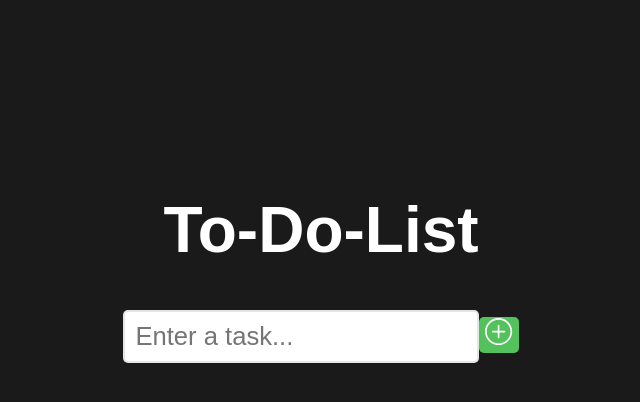
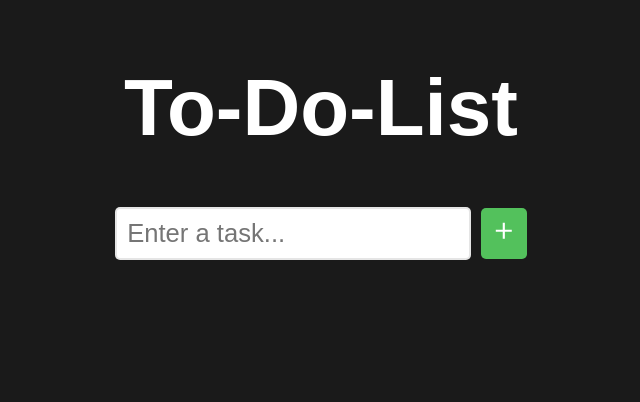
Before and after one commit to Bastyze98/To-Do-List, a React (Vite) app: page / in a window 1280 px wide. Shown: the top 402 px of the page, without its empty margins (319-959 px from the left). Built offline with nearby package versions, Linux system fonts and the light colour scheme.

Commit message:
modified the placement of buttons, added a border line after arrows, left centered the text

```diff
--- a/src/TaskInput.jsx
+++ b/src/TaskInput.jsx
@@ -1,6 +1,6 @@
-import { SlPlus } from "react-icons/sl";
+import { ImCancelCircle } from "react-icons/im";
 import { LuPencilLine } from "react-icons/lu";
-import { MdOutlineCancel } from "react-icons/md";
+import { IoMdAdd } from "react-icons/io";
 import PropTypes from "prop-types";
 
 const TaskInput = ({
@@ -12,7 +12,7 @@ const TaskInput = ({
   cancelEdit,
 }) => {
   return (
-    <div>
+    <div className="input-add-update-cancel">
       <input
         type="text"
         placeholder="Enter a task..."
@@ -21,17 +21,19 @@ const TaskInput = ({
         onKeyDown={onKeyDown}
         className={editIndex !== null ? "edit-mode" : "add-mode"}
       />
+      <div className="update-cancel">
         <button
-        className={editIndex !== null ? "edit-button" : "add-button"}
+          className={editIndex !== null ? "btn edit-button" : "btn add-button"}
           onClick={onSubmit}
         >
-        {editIndex !== null ? <LuPencilLine /> : <SlPlus />}
+          {editIndex !== null ? <LuPencilLine /> : <IoMdAdd />}
         </button>
         {editIndex !== null && (
-        <button className="cancel-button" onClick={cancelEdit}>
-          <MdOutlineCancel />
+          <button className="btn cancel-button" onClick={cancelEdit}>
+            <ImCancelCircle />
           </button>
         )}
+      </div>
     </div>
   );
 };
--- a/src/TaskList.jsx
+++ b/src/TaskList.jsx
@@ -16,19 +16,31 @@ const TaskList = ({
       {tasks.map((task, index) => (
         <li key={index}>
           <div className="arrows">
-            <button className="move-button" onClick={() => moveTaskUp(index)}>
+            <button
+              className="btn move-button"
+              onClick={() => moveTaskUp(index)}
+            >
               <SlArrowUp className="arrow-icon" />
             </button>
-            <button className="move-button" onClick={() => moveTaskDown(index)}>
+            <button
+              className="btn move-button"
+              onClick={() => moveTaskDown(index)}
+            >
               <SlArrowDown className="arrow-icon" />
             </button>
           </div>
           <span className="text">{task}</span>
           <div className="edit-delete">
-            <button className="edit-button" onClick={() => startEditing(index)}>
+            <button
+              className="btn edit-button"
+              onClick={() => startEditing(index)}
+            >
               <LuPencilLine />
             </button>
-            <button className="delete-button" onClick={() => deleteTask(index)}>
+            <button
+              className="btn delete-button"
+              onClick={() => deleteTask(index)}
+            >
               <FaRegTrashCan />
             </button>
           </div>
--- a/src/styles.css
+++ b/src/styles.css
@@ -4,28 +4,32 @@ body {
 
 .to-do-list {
   font-family: Arial, sans-serif;
-  text-align: center;
-  margin-top: 150px;
   display: flex;
   flex-direction: column;
   align-items: center;
 }
 
 h1 {
-  font-size: 4rem;
+  font-size: 5rem;
   color: white;
 }
 
-button {
-  font-size: 1.7rem;
+.btn {
+  color: white;
   font-weight: bold;
-  /* padding: 10px 20px; */
-  color: white;
   border: none;
+  cursor: pointer;
   border-radius: 5px;
-  cursor: pointer;
+  padding: 10px;
   transition: background-color 0.5s ease;
-  /* margin-left: 10px; */
+}
+
+.arrows {
+  display: flex;
+  flex-direction: column;
+  align-items: center;
+  justify-content: center;
+  gap: 5px;
 }
 
 .add-button {
@@ -46,6 +50,8 @@ button {
 
 .move-button {
   background-color: hsl(207, 90%, 64%);
+  /* background-color: #d9d9d9; */
+  border-radius: 50%;
 }
 
 .move-button:hover {
@@ -81,12 +87,25 @@ button {
   font-size: 1.2rem;
 }
 
+.edit-delete {
+  display: flex;
+  gap: 5px;
+}
+
 input[type="text"] {
   font-size: 1.6rem;
   padding: 10px;
   border: 2px solid hsla(0, 0%, 80%, 0.5);
   border-radius: 5px;
   color: hsla(0, 0%, 0%, 0.5);
+}
+
+.add-button,
+.edit-button,
+.cancel-button,
+.delete-button {
+  font-size: 1.6rem;
+  padding: 10px;
 }
 
 ol {
@@ -100,29 +119,39 @@ ol {
 li {
   display: flex;
   justify-content: space-between;
+  font-size: 2rem;
+  font-weight: bold;
+  background-color: hsl(0, 0%, 97%);
+  border: 3px solid hsla(0, 0%, 85%, 0.75);
   gap: 50px;
   align-items: center;
-  font-size: 2rem;
-  font-weight: bold;
   padding: 15px;
-  background-color: hsl(0, 0%, 97%);
-  border: 3px solid hsla(0, 0%, 85%, 0.75);
-  border-radius: 6px;
+  border-radius: 7px;
+  position: relative;
 }
 
-.arrows {
+li::before {
+  content: "";
+  position: absolute;
+  top: 10px;
+  bottom: 10px;
+  left: 70px;
+  width: 2px;
+  background-color: black;
+}
+.text {
+  flex-grow: 1;
   display: flex;
-  flex-direction: column;
-  gap: 5px;
+  align-items: center;
 }
 
-.arrow-icon {
-  color: black;
+.input-add-update-cancel {
+  display: flex;
+  align-items: center;
+  gap: 10px;
 }
 
-.delete-button,
-.move-button {
-  padding: 8px 12px;
-  font-size: 1.4rem;
-  margin-left: 10px;
+.update-cancel {
+  display: flex;
+  gap: 10px;
 }
```
Lines whose indentation alone changed are shown as unchanged.
